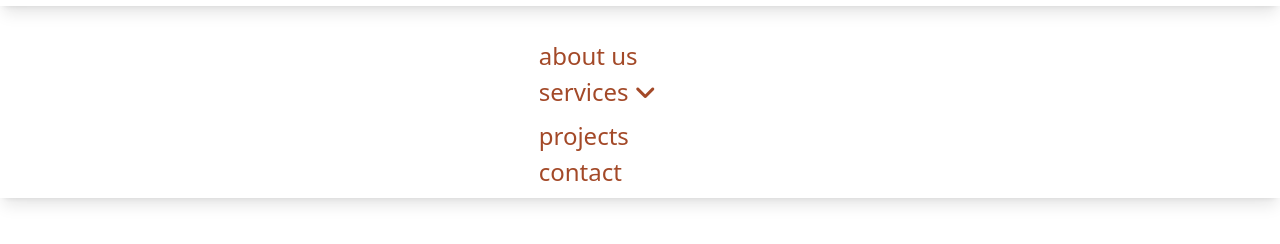
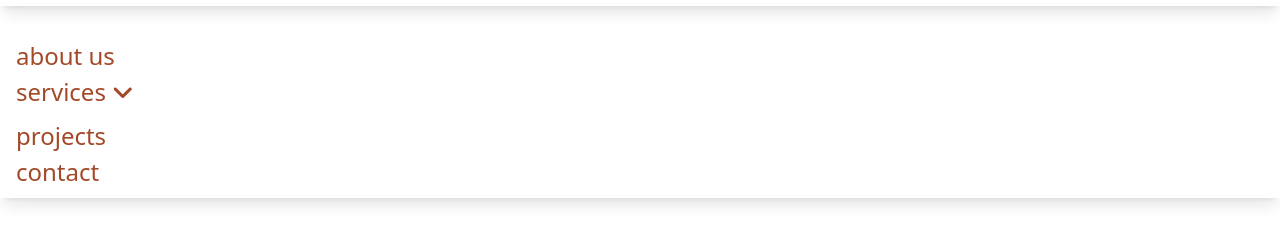
Before and after one commit to Risetech4drew/MK_Investment, a website: page index.html in a window 1280 px wide. Both pictures are taken after a click on the icon 1214 px from the left and 80 px from the top of the page. Shown: the part 154-398 px from the top of the page. Drawn offline with nearby package versions, Linux system fonts and the light colour scheme; files that its build step writes are made by us from their sources.

Commit message:
removed flex property from nav to left align the unordered list

```diff
--- a/index.html
+++ b/index.html
@@ -49,9 +49,7 @@
           />
         </svg>
       </div>
-      <nav
-        class="navbar bg-white pb-2 text-accent p-4 z-40 flex justify-center shadow-lg"
-      >
+      <nav class="navbar bg-white pb-2 text-accent p-4 z-40 shadow-lg">
         <ul class="pt-4">
           <li><a href="#" class="text-base">about us</a></li>
           <li class="relative dropdown">
```
